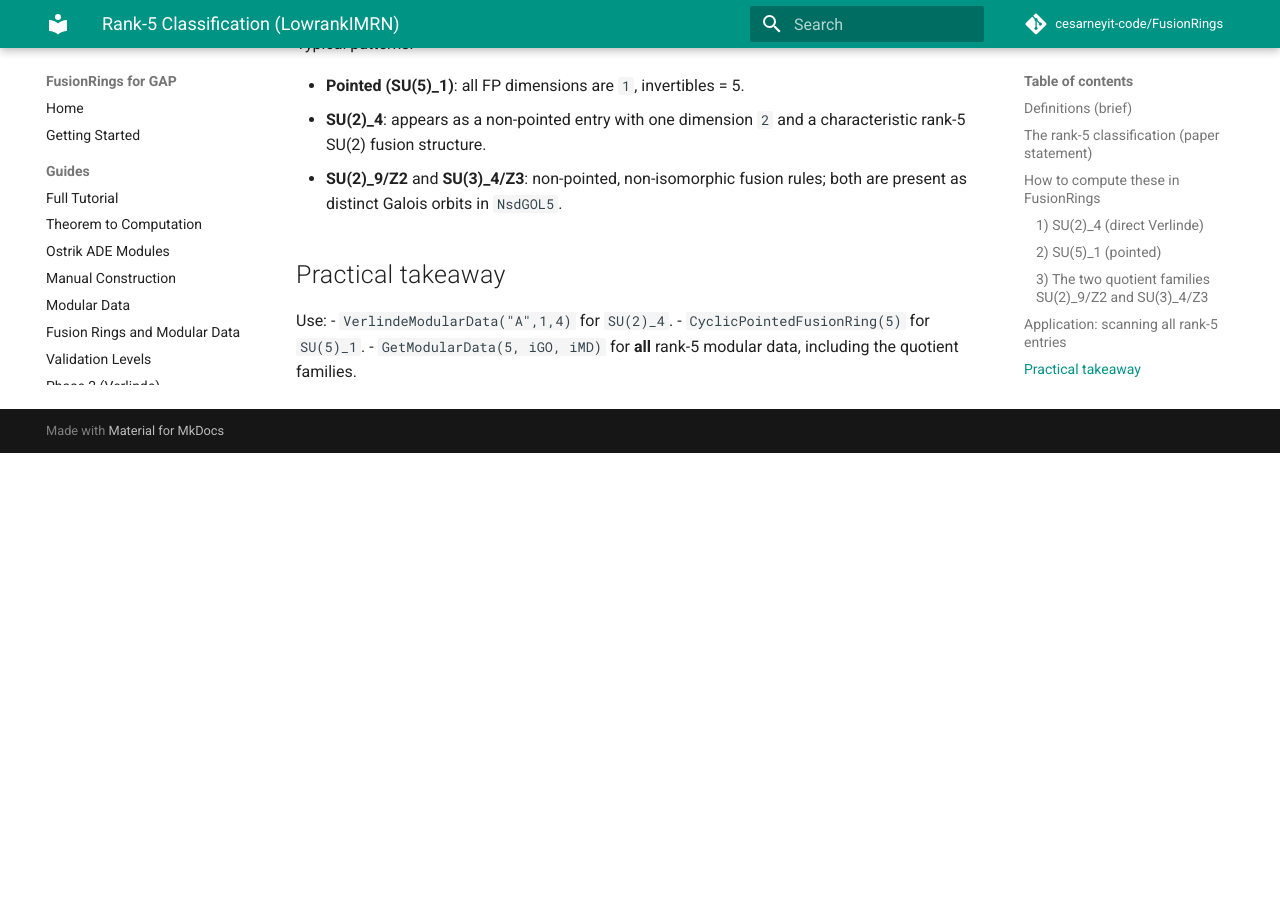
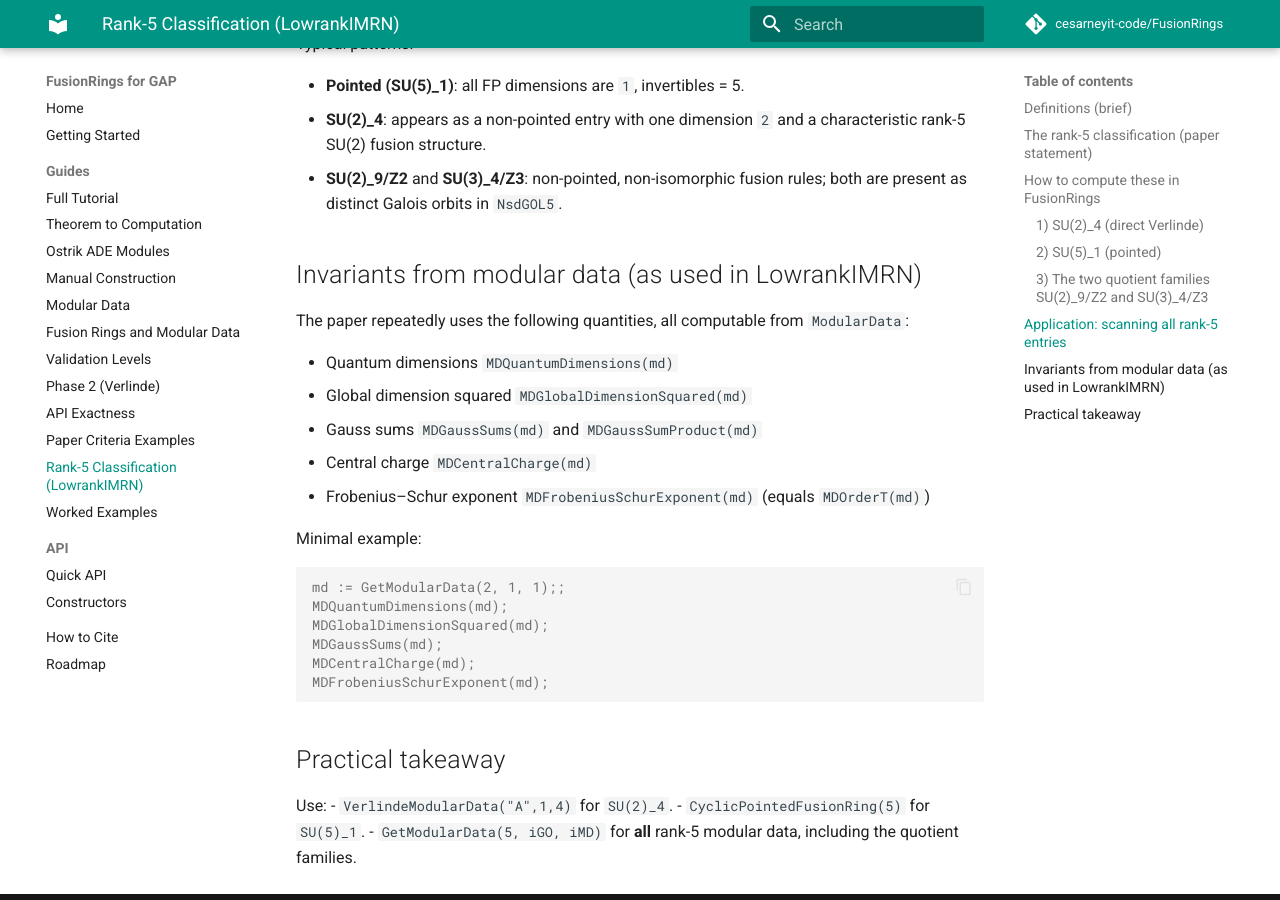
Before and after one commit to cesarneyit-code/FusionRings, an MkDocs documentation site: the page built from webdocs/guide/rank5-lowrankimrn.md, in a window 1280 px wide and 900 px high, scrolled down 2108 px. Built offline with MkDocs 1.6.1 and Material for MkDocs 9.7.7, drawn with Linux system fonts in a browser that asks for light colours; comment, search, counter and statistics services are not loaded; before the commit the page ends 2561 px from its top, so only the background shows below that.

Commit message:
feat: expose Gauss sums product and FS exponent

````diff
--- a/webdocs/guide/rank5-lowrankimrn.md
+++ b/webdocs/guide/rank5-lowrankimrn.md
@@ -101,6 +101,28 @@
 - **SU(2)\_9/Z2** and **SU(3)\_4/Z3**: non-pointed, non-isomorphic fusion rules;
   both are present as distinct Galois orbits in `NsdGOL5`.
 
+## Invariants from modular data (as used in LowrankIMRN)
+
+The paper repeatedly uses the following quantities, all computable from
+`ModularData`:
+
+- Quantum dimensions `MDQuantumDimensions(md)`
+- Global dimension squared `MDGlobalDimensionSquared(md)`
+- Gauss sums `MDGaussSums(md)` and `MDGaussSumProduct(md)`
+- Central charge `MDCentralCharge(md)`
+- Frobenius–Schur exponent `MDFrobeniusSchurExponent(md)` (equals `MDOrderT(md)`)
+
+Minimal example:
+
+```gap
+md := GetModularData(2, 1, 1);;
+MDQuantumDimensions(md);
+MDGlobalDimensionSquared(md);
+MDGaussSums(md);
+MDCentralCharge(md);
+MDFrobeniusSchurExponent(md);
+```
+
 ## Practical takeaway
 
 Use:
````
Also changed, not shown: webdocs/api/quick-api.md (+2 -1 lines), webdocs/guide/api-exactness.md (+2 -0 lines), webdocs/guide/modular-data.md (+4 -0 lines), 3 other files.
